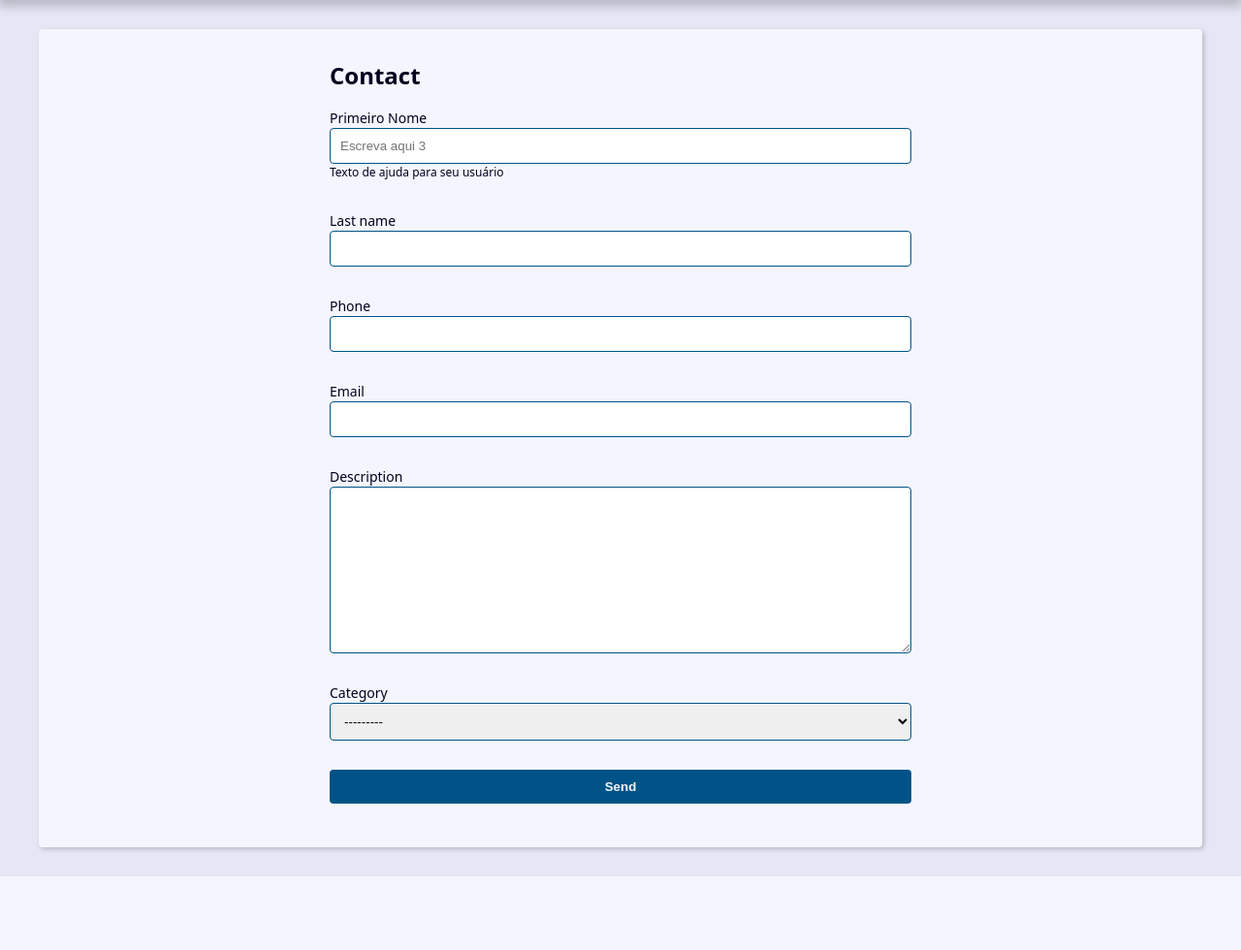
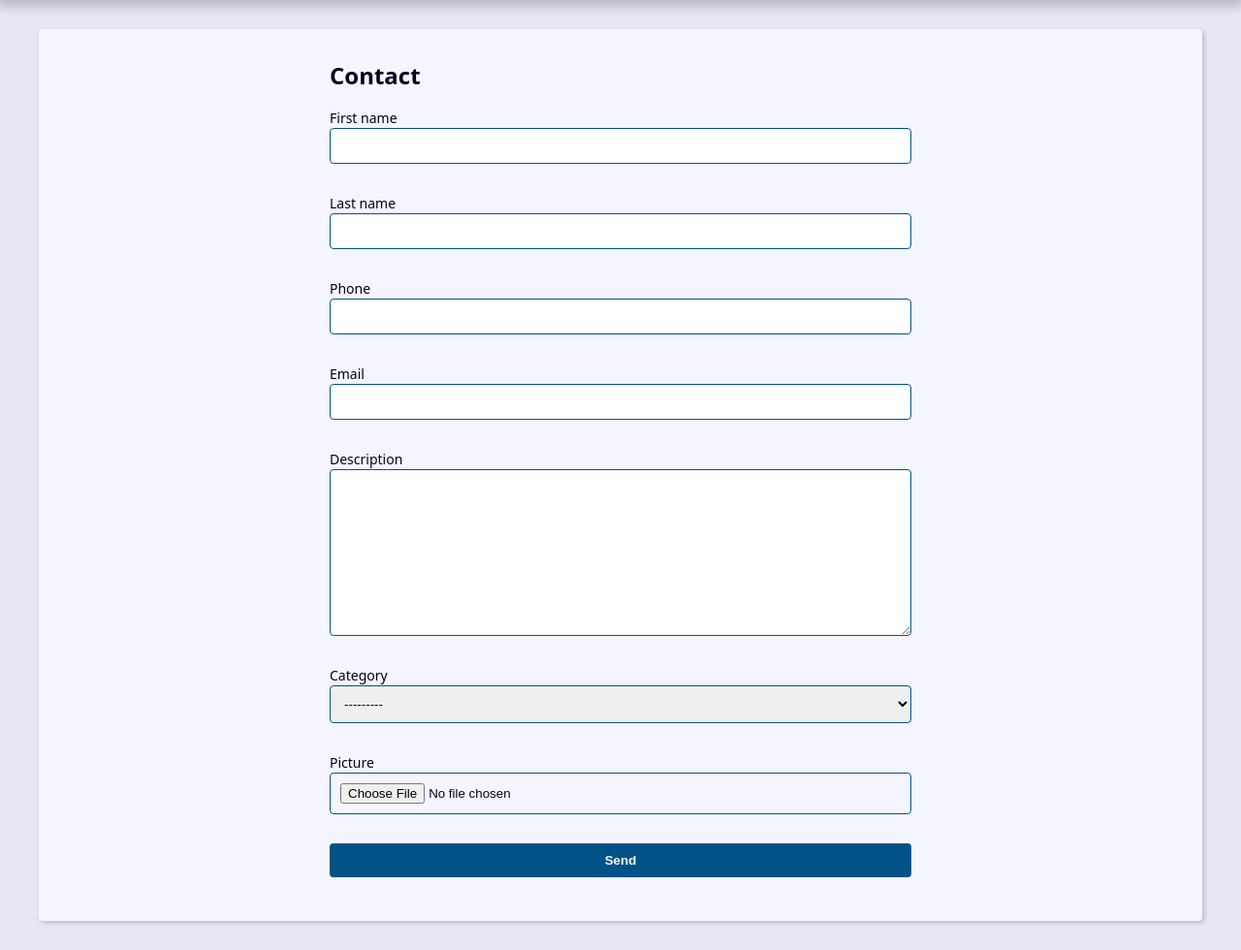
Before and after one commit to Alexandervkj/Projeto-Agenda, a Django app: page /contact/create/ in a window 1280 px wide. Shown: the part 239-1219 px from the top of the page at 97% size. Before the commit the page ends 1143 px from the top, so only its background shows below. Run offline with Django 5.2, Linux system fonts and the light colour scheme; data that the repository does not hold is empty.

Commit message:
Trabalhando com ImageField no template e no forms

```diff
--- a/contact/forms.py
+++ b/contact/forms.py
@@ -3,25 +3,13 @@ from django.core.exceptions import ValidationError
 from. import models
 
 class ContactForm(forms.ModelForm):
-    first_name = forms.CharField(
-        widget=forms.TextInput(
+    picture = forms.ImageField(
+        widget=forms.FileInput(
             attrs={
-                'class': 'classe-a classe-b',
-                'placeholder': 'Escreva aqui 3'
+                'accept': 'image/*',
             }
-        ),
-        label = 'Primeiro Nome',
-        help_text='Texto de ajuda para seu usuário'
+        )
     )
-
-
-    def __init__(self, *args, **kwargs):
-        super().__init__(*args, **kwargs)
-
-        # self.fields['first_name'].widget.attrs.update({
-        #     'class': 'classe-a classe-b',
-        #     'placeholder': 'Aqui veio do init',
-        # })
 
     class Meta:
         model = models.Contact
@@ -32,15 +20,9 @@ class ContactForm(forms.ModelForm):
             'email',
             'description',
             'category',
+            'picture',
         )
-        # widgets = {
-        #     'first_name': forms.TextInput(
-        #         attrs={
-        #             'class': 'classe-a classe-b',
-        #             'placeholder': 'Escreva aqui',
-        #         }
-        #     )
-        # }
+
 
     def clean(self):
         cleaned_data = self.cleaned_data
@@ -56,24 +38,11 @@ class ContactForm(forms.ModelForm):
             self.add_error('first_name', msg)
             self.add_error('last_name', msg)
 
-        # self.add_error(
-        #     'first_name',
-        #     ValidationError(
-        #         'Mensagem de erro 1',
-        #         code= 'invalid',
-        #     )
-        # )
 
         return super().clean()
 
     def clean_first_name(self):
         first_name = self.cleaned_data.get('first_name')
-
-        # if first_name == 'ABC':
-        #     raise ValidationError(
-        #         'Não digite ABC neste campo',
-        #         code='invalid'
-        #     )
 
         if first_name == 'ABC':
             self.add_error(
--- a/contact/templates/contact/contact.html
+++ b/contact/templates/contact/contact.html
@@ -12,6 +12,12 @@
         <p><b>Created Date:</b> {{contact.created_date}}</p>
         <p><b>Description:</b> {{contact.description}}</p>
         <p><b>Category:</b> {{contact.category.name}}</p>
+
+        {% if contact.picture %}
+        <p>
+            <img src="{{contact.picture.url}}" alt="{{contact.first_name}} {{contact.last_name}}">
+        </p>
+        {% endif %}
 
         <div class="contact-links">
             <a class="btn btn-link" href="{% url "contact:update" contact.id %}">Update</a>
--- a/contact/templates/contact/create.html
+++ b/contact/templates/contact/create.html
@@ -22,8 +22,14 @@
             {% if field.help_text %}
               <p class="help-text">{{ field.help_text }}</p>
             {% endif %}
+          </div>
 
+          {% if field.name == 'picture' and field.value.url %}
+          <div class="form-group">
+            <img src="{{field.value.url}}" alt="">
           </div>
+          {% endif %}
+
       {% endfor %}
       </div>
 
--- a/contact/views/contact_forms.py
+++ b/contact/views/contact_forms.py
@@ -8,7 +8,7 @@ def create(request):
     form_action = reverse('contact:create')
 
     if request.method == 'POST':
-        form = ContactForm(request.POST)
+        form = ContactForm(request.POST, request.FILES)
         context = {
             'form': form,
             'form_action': form_action,
@@ -41,7 +41,7 @@ def update(request, contact_id):
     form_action = reverse('contact:update', args=(contact_id,))
 
     if request.method == 'POST':
-        form = ContactForm(request.POST, instance=contact)
+        form = ContactForm(request.POST, request.FILES, instance=contact)
         context = {
             'form': form,
             'form_action': form_action,
```
